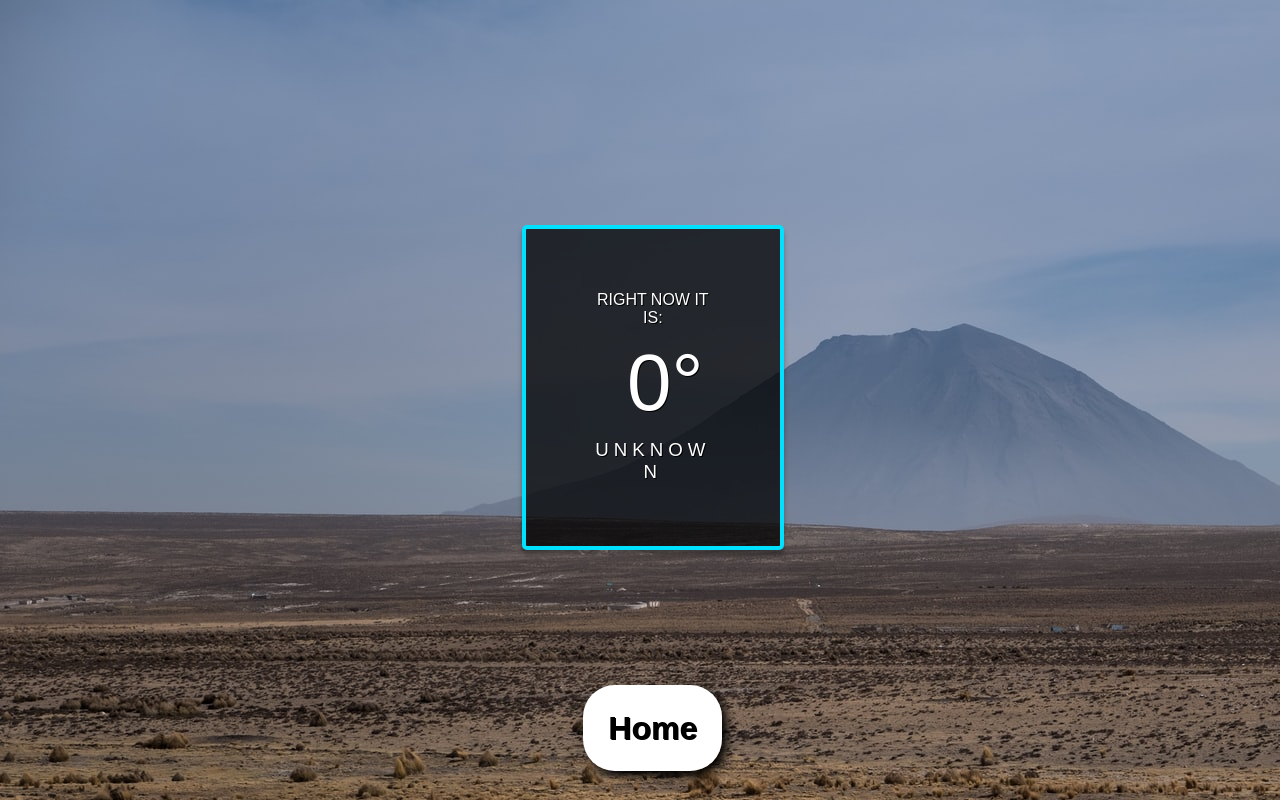
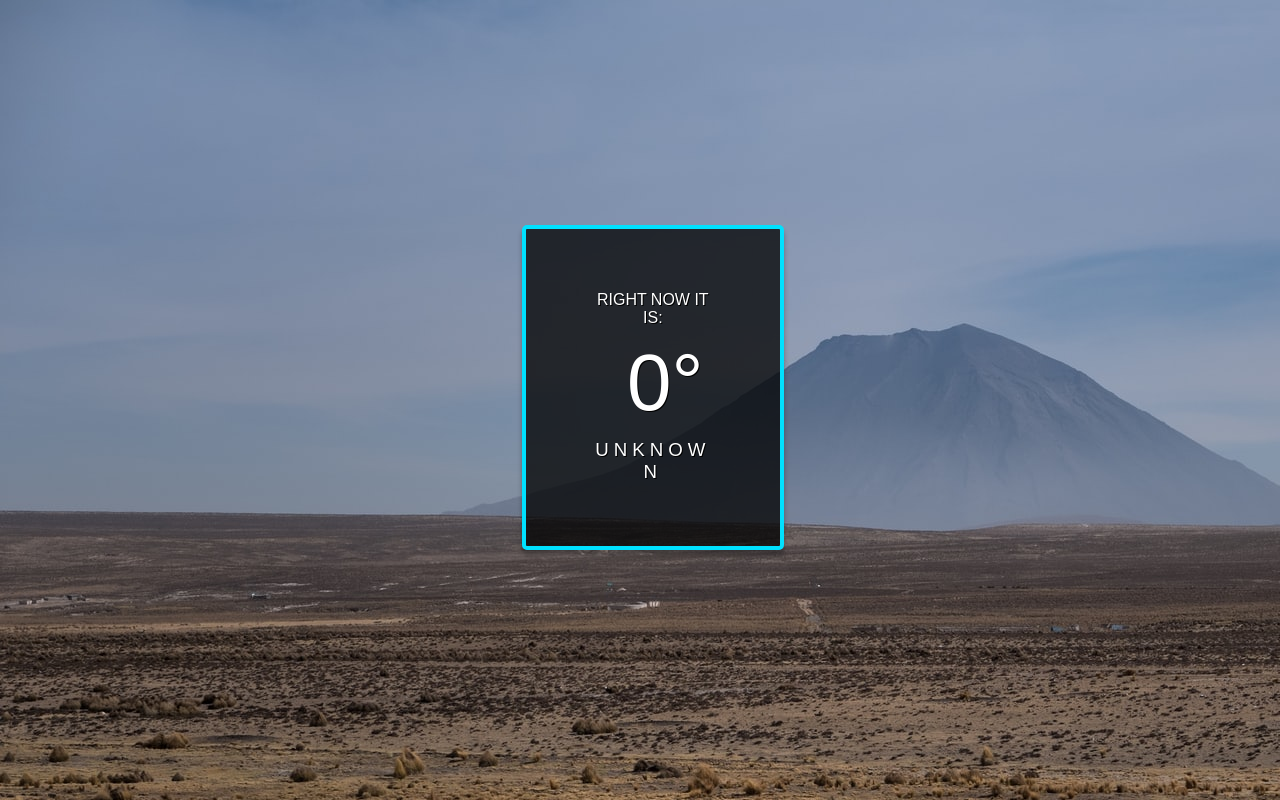
Before and after one commit to CarterBochek/weather-widget, a plain HTML site: page auto-weather.html in a window 1280 px wide. Drawn offline with nearby package versions, Linux system fonts and the light colour scheme.

Commit message:
Changed HTML file names

```diff
--- a/html/auto-weather.html
+++ b/auto-weather.html
@@ -20,7 +20,7 @@
             <h2 id="weather-temp">0°</h2>
             <h3 id="weather-condition">Unknown</h3>
         </div>
-        <a href="/index.html">Home</a>
+        <!-- <a href="/html/select-page.html">Other Page</a> -->
     </main>
     <script src="https://ajax.googleapis.com/ajax/libs/jquery/3.6.0/jquery.min.js"></script>
     <script src="/scripts/weather-lookup.js"></script>
```
Also changed, not shown: html/select-page.html (renamed from index.html).
